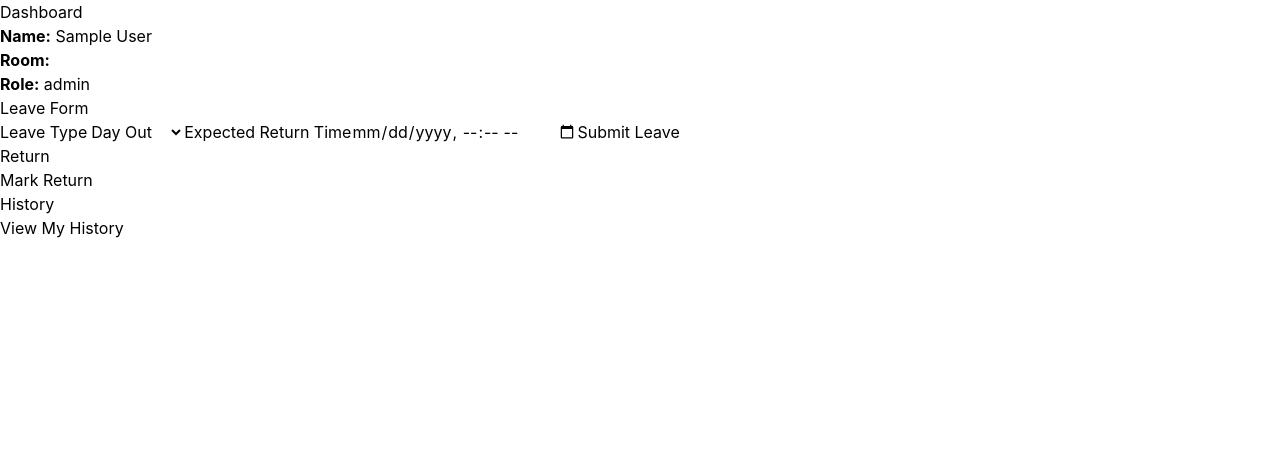
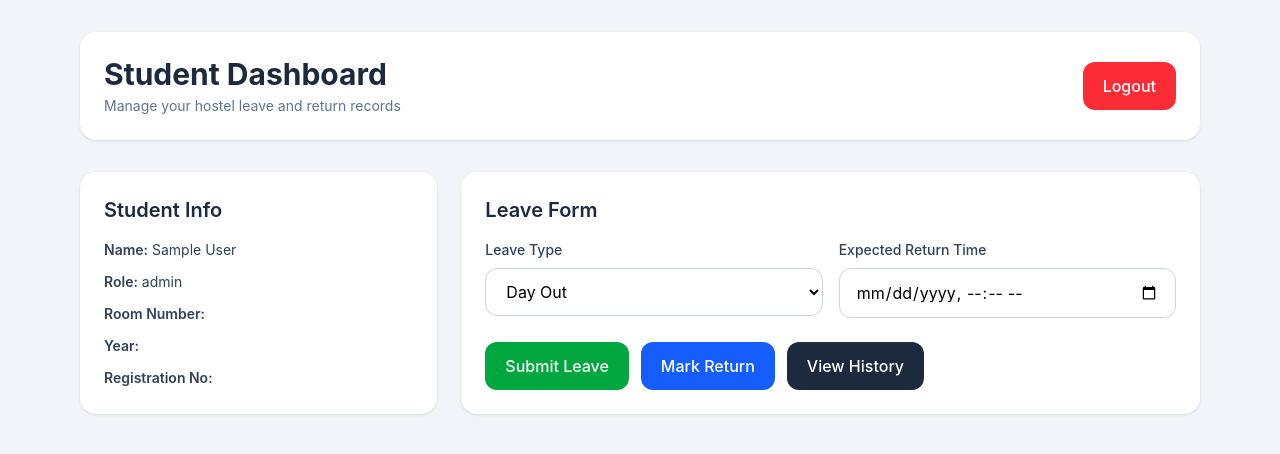
Before and after one commit to Dulangilakshani/hostel-leave-management-system, a React (Vite) app in the folder client/: page /dashboard in a window 1280 px wide. Shown: the top 454 px of the page. Built offline with nearby package versions, Linux system fonts and the light colour scheme; sample sign-in values are in the browser's storage.

Commit message:
Update Dashboard.jsx

```diff
--- a/client/src/pages/Dashboard.jsx
+++ b/client/src/pages/Dashboard.jsx
@@ -1,74 +1,161 @@
 import React, { useState } from "react";
 import API from "../services/api";
-import { Link } from "react-router-dom";
+import { Link, useNavigate } from "react-router-dom";
 
 function Dashboard() {
   const user = JSON.parse(localStorage.getItem("user"));
+  const navigate = useNavigate();
 
   const [leaveType, setLeaveType] = useState("day_out");
   const [returnTime, setReturnTime] = useState("");
+  const [loadingLeave, setLoadingLeave] = useState(false);
+  const [loadingReturn, setLoadingReturn] = useState(false);
 
   const handleLeave = async () => {
+    if (!returnTime) {
+      alert("Please select expected return time");
+      return;
+    }
+
     try {
+      setLoadingLeave(true);
       const res = await API.post("/leave/create", {
         leaveType,
         expectedReturnDateTime: returnTime,
       });
-
       alert(res.data.message);
+      setReturnTime("");
     } catch (error) {
       alert(error.response?.data?.message || "Leave failed");
+    } finally {
+      setLoadingLeave(false);
     }
   };
 
   const handleReturn = async () => {
     try {
+      setLoadingReturn(true);
       const res = await API.put("/leave/return");
       alert(res.data.message);
     } catch (error) {
       alert(error.response?.data?.message || "Return failed");
+    } finally {
+      setLoadingReturn(false);
     }
   };
 
+  const handleLogout = () => {
+    localStorage.removeItem("token");
+    localStorage.removeItem("user");
+    navigate("/");
+  };
+
   return (
-    <div className="dashboard">
-      <h2>Dashboard</h2>
-
-      <div className="card">
-        <p><b>Name:</b> {user?.name}</p>
-        <p><b>Room:</b> {user?.roomNumber}</p>
-        <p><b>Role:</b> {user?.role}</p>
+    <div className="min-h-screen bg-slate-100">
+      <div className="mx-auto max-w-6xl px-4 py-8">
+        <div className="mb-8 flex flex-col gap-4 rounded-2xl bg-white p-6 shadow-sm md:flex-row md:items-center md:justify-between">
+          <div>
+            <h1 className="text-3xl font-bold text-slate-800">
+              Student Dashboard
+            </h1>
+            <p className="mt-1 text-sm text-slate-500">
+              Manage your hostel leave and return records
+            </p>
           </div>
 
-      <div className="card">
-        <h3>Leave Form</h3>
+          <button
+            onClick={handleLogout}
+            className="rounded-xl bg-red-500 px-5 py-3 font-medium text-white transition hover:bg-red-600"
+          >
+            Logout
+          </button>
+        </div>
 
-        <label>Leave Type</label>
-        <select value={leaveType} onChange={(e) => setLeaveType(e.target.value)}>
+        <div className="grid gap-6 md:grid-cols-3">
+          <div className="rounded-2xl bg-white p-6 shadow-sm md:col-span-1">
+            <h2 className="mb-4 text-xl font-semibold text-slate-800">
+              Student Info
+            </h2>
+
+            <div className="space-y-3 text-sm text-slate-700">
+              <p>
+                <span className="font-semibold">Name:</span> {user?.name}
+              </p>
+              <p>
+                <span className="font-semibold">Role:</span> {user?.role}
+              </p>
+              <p>
+                <span className="font-semibold">Room Number:</span>{" "}
+                {user?.roomNumber}
+              </p>
+              <p>
+                <span className="font-semibold">Year:</span> {user?.year}
+              </p>
+              <p>
+                <span className="font-semibold">Registration No:</span>{" "}
+                {user?.regNo}
+              </p>
+            </div>
+          </div>
+
+          <div className="rounded-2xl bg-white p-6 shadow-sm md:col-span-2">
+            <h2 className="mb-4 text-xl font-semibold text-slate-800">
+              Leave Form
+            </h2>
+
+            <div className="grid gap-4 md:grid-cols-2">
+              <div>
+                <label className="mb-2 block text-sm font-medium text-slate-700">
+                  Leave Type
+                </label>
+                <select
+                  value={leaveType}
+                  onChange={(e) => setLeaveType(e.target.value)}
+                  className="w-full rounded-xl border border-slate-300 px-4 py-3 outline-none focus:border-blue-500 focus:ring-2 focus:ring-blue-200"
+                >
                   <option value="day_out">Day Out</option>
                   <option value="out_going">Out Going</option>
                 </select>
+              </div>
 
-        <label>Expected Return Time</label>
+              <div>
+                <label className="mb-2 block text-sm font-medium text-slate-700">
+                  Expected Return Time
+                </label>
                 <input
                   type="datetime-local"
                   value={returnTime}
                   onChange={(e) => setReturnTime(e.target.value)}
+                  className="w-full rounded-xl border border-slate-300 px-4 py-3 outline-none focus:border-blue-500 focus:ring-2 focus:ring-blue-200"
                 />
-
-        <button onClick={handleLeave}>Submit Leave</button>
+              </div>
             </div>
 
-      <div className="card">
-        <h3>Return</h3>
-        <button onClick={handleReturn}>Mark Return</button>
+            <div className="mt-6 flex flex-col gap-3 sm:flex-row">
+              <button
+                onClick={handleLeave}
+                disabled={loadingLeave}
+                className="rounded-xl bg-green-600 px-5 py-3 font-medium text-white transition hover:bg-green-700 disabled:bg-green-400"
+              >
+                {loadingLeave ? "Submitting..." : "Submit Leave"}
+              </button>
+
+              <button
+                onClick={handleReturn}
+                disabled={loadingReturn}
+                className="rounded-xl bg-blue-600 px-5 py-3 font-medium text-white transition hover:bg-blue-700 disabled:bg-blue-400"
+              >
+                {loadingReturn ? "Processing..." : "Mark Return"}
+              </button>
+
+              <Link to="/history">
+                <button className="w-full rounded-xl bg-slate-800 px-5 py-3 font-medium text-white transition hover:bg-slate-900 sm:w-auto">
+                  View History
+                </button>
+              </Link>
             </div>
-
-      <div className="card">
-        <h3>History</h3>
-        <Link to="/history">
-          <button>View My History</button>
-        </Link>
+          </div>
+        </div>
       </div>
     </div>
   );
```
Lines whose indentation alone changed are shown as unchanged.
